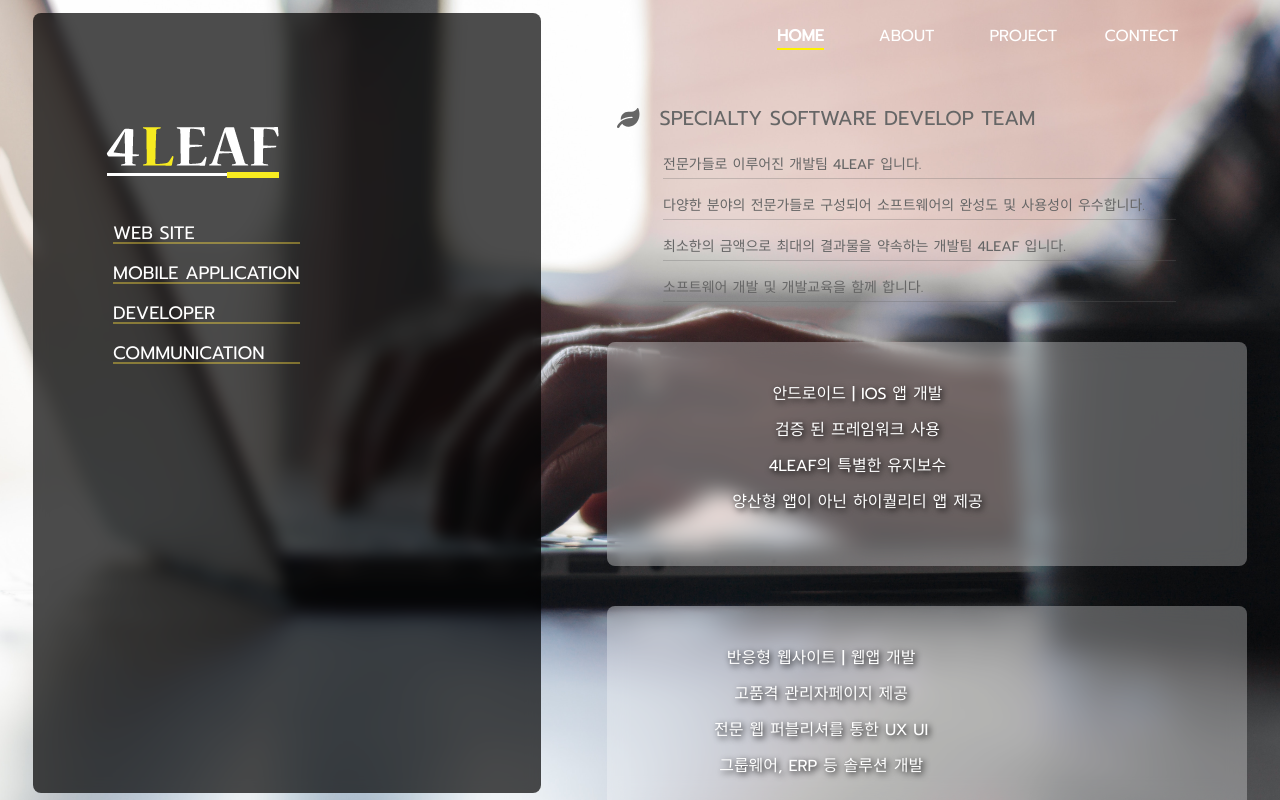
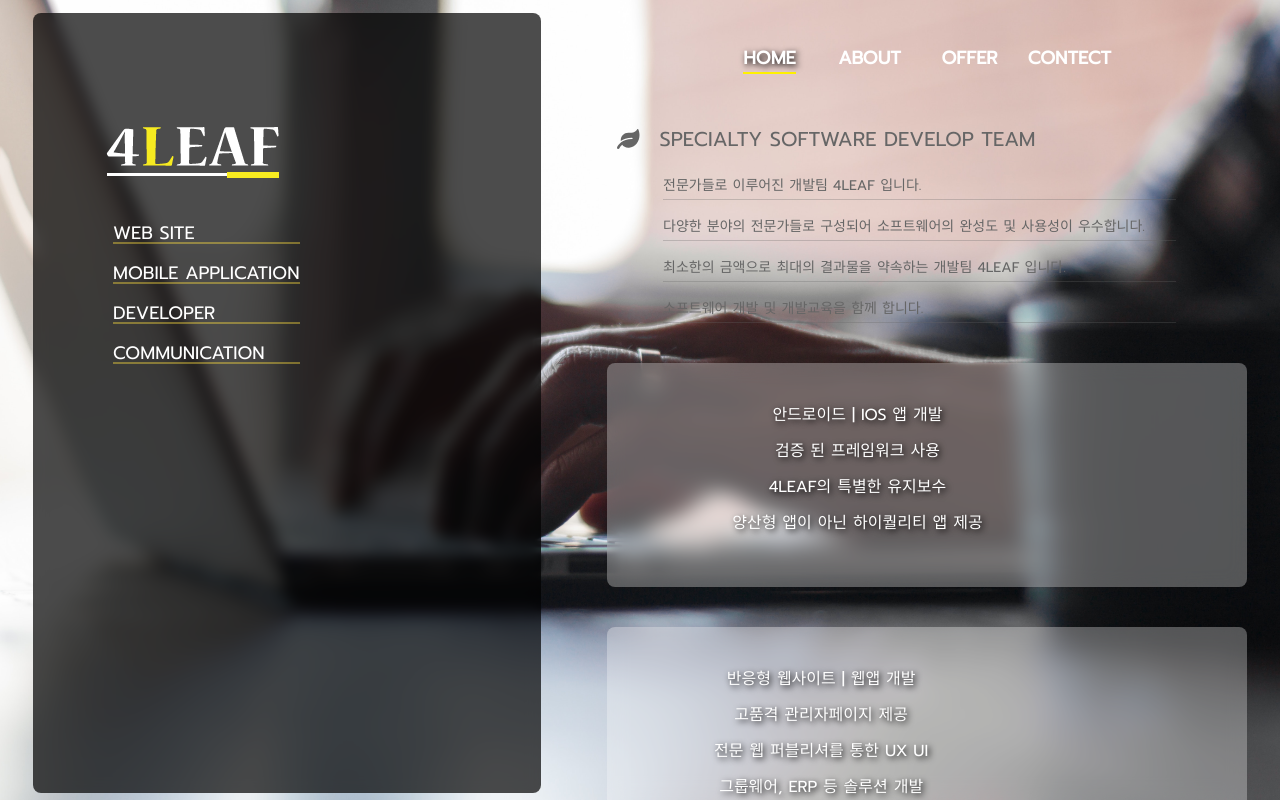
Before and after one commit to riosee2415/4leaf-main-homepage, a React (Create React App) app: page / in a window 1280 px wide. Built offline with nearby package versions, Linux system fonts and the light colour scheme; a web font is replaced by a local one.

Commit message:
changed menu name

```diff
--- a/src/components/Menu.js
+++ b/src/components/Menu.js
@@ -13,7 +13,7 @@ const Menu = () => {
             exact
             to="/"
           >
-            HOME
+            <span>HOME</span>
           </NavLink>
         </li>
         <li className="menuItems">
@@ -23,7 +23,7 @@ const Menu = () => {
             exact
             to="/About"
           >
-            ABOUT
+            <span>ABOUT</span>
           </NavLink>
         </li>
         <li className="menuItems">
@@ -33,7 +33,7 @@ const Menu = () => {
             exact
             to="/Project"
           >
-            PROJECT
+            <span>OFFER</span>
           </NavLink>
         </li>
         <li className="menuItems">
@@ -43,7 +43,7 @@ const Menu = () => {
             exact
             to="/Contect"
           >
-            CONTECT
+            <span>CONTECT</span>
           </NavLink>
         </li>
       </ul>
--- a/src/styles/menu.css
+++ b/src/styles/menu.css
@@ -1,7 +1,3 @@
-.navBar {
-  margin-left: 50px;
-}
-
 .menu {
   padding: 10px 120px;
   /* background-color: rgba(255, 255, 255, 0.4); */
@@ -12,11 +8,9 @@
 
 .menuItems {
   /* background-color: #fff; */
-  margin-right: 25px;
-  opacity: 1;
-  border-radius: 15px;
-  border-bottom-left-radius: 0px;
-  font-size: 16px;
+  margin-top: 20px;
+  font-size: 18px;
+  font-weight: bold;
 }
 
 .menuItems .link {
@@ -25,7 +19,9 @@
 
 .menuItems .link:link {
   text-decoration: none;
-  margin-right: 40px;
+}
+
+.menuItems .link span {
 }
 
 @keyframes active {
@@ -37,6 +33,7 @@
     color: #fff;
     font-weight: bold;
     border-bottom: 2px solid #fff200;
+    text-shadow: 2px 2px 6px rgba(1, 1, 1);
   }
 }
 
```
